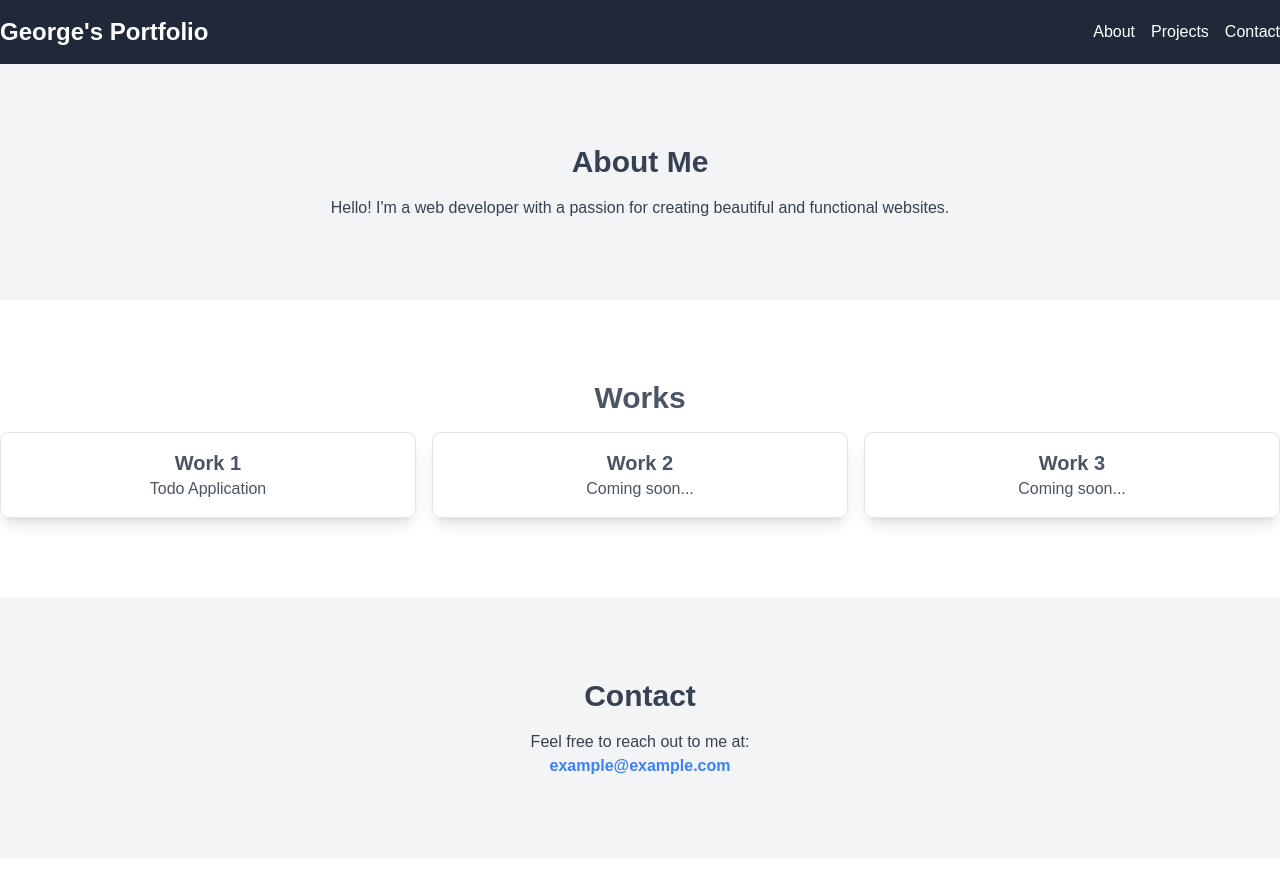
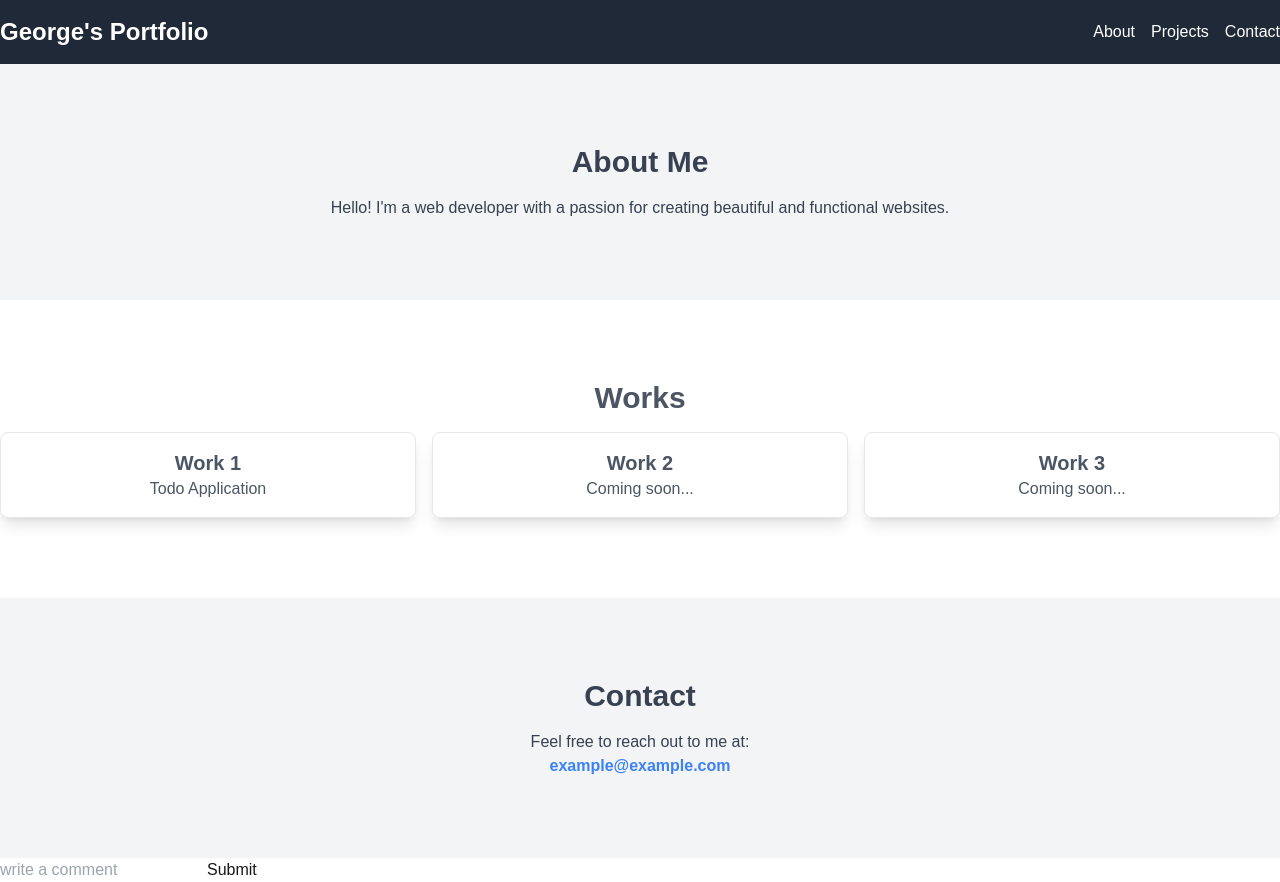
Before and after one commit to geogeo-33/my-portfolio, a Next.js app: page / in a window 1280 px wide. Before the commit the page ends 858 px from the top, so only its background shows below. Built offline with nearby package versions, Linux system fonts and the light colour scheme.

Commit message:
db接続

```diff
--- a/app/page.tsx
+++ b/app/page.tsx
@@ -3,7 +3,20 @@
 import Projects from './components/Projects';
 import Contact from './components/Contact';
 
+import { neon } from '@neondatabase/serverless';
+
 export default function Home() {
+
+  async function create(formData: FormData) {
+    'use server';
+    // Connect to the Neon database
+    const sql = neon(`${process.env.DATABASE_URL}`);
+    const comment = formData.get('comment');
+    // Insert the comment from the form into the Postgres database
+    await sql('INSERT INTO comments (comment) VALUES ($1)', [comment]);
+  }
+
+
   return (
     <div>
       <Navbar />
@@ -12,6 +25,10 @@
         <Projects />
         <Contact />
       </main>
+      <form action={create}>
+        <input type="text" placeholder="write a comment" name="comment" />
+        <button type="submit">Submit</button>
+      </form>
     </div>
   );
 }
```
